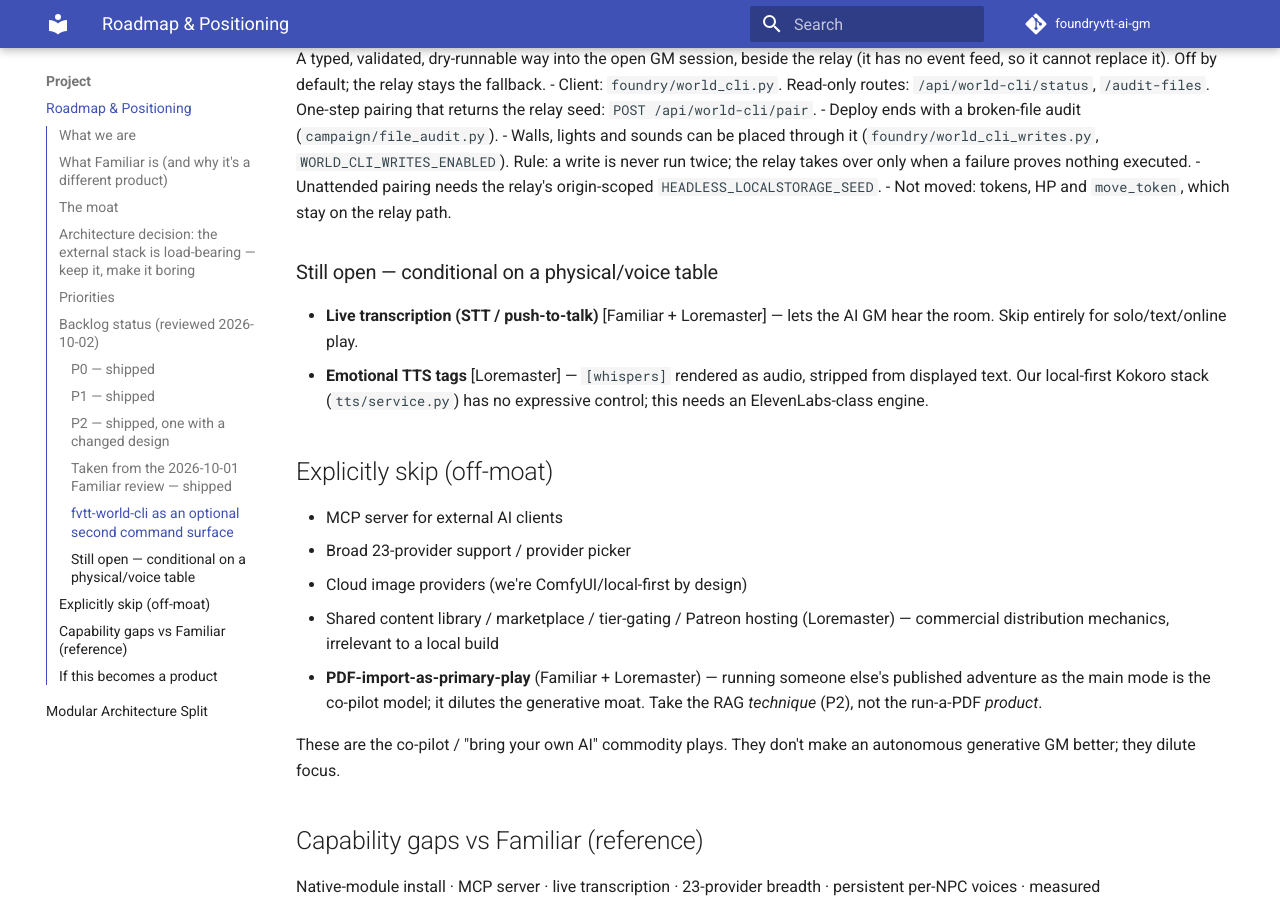
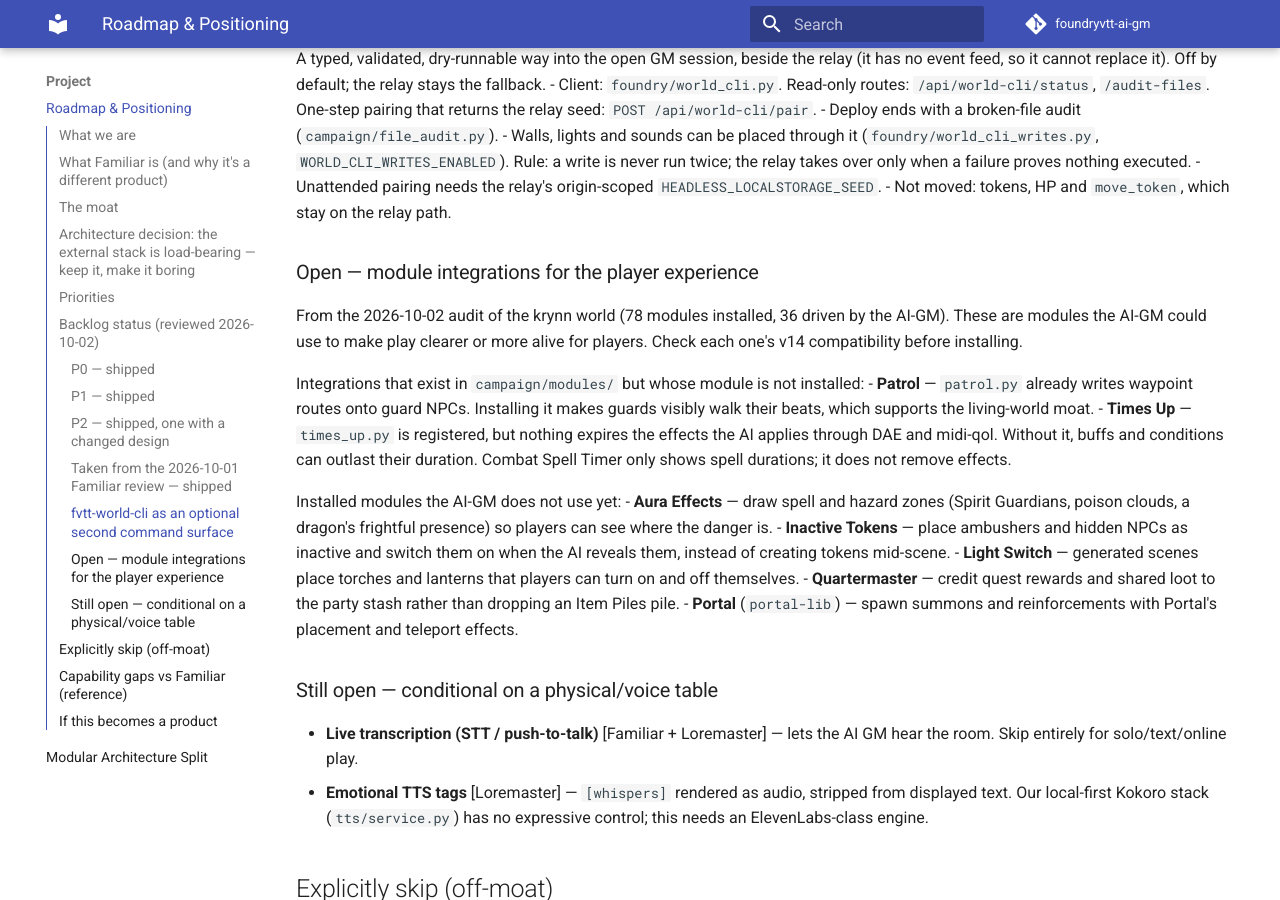
Before and after one commit to cjkennedy1972/foundryvtt-ai-gm, an MkDocs documentation site: the page built from docs/ROADMAP.md, in a window 1280 px wide and 900 px high, scrolled down 2613 px. Built offline with MkDocs 1.6.1 and Material for MkDocs 9.7.7, drawn with Linux system fonts in a browser that asks for light colours; comment, search, counter and statistics services are not loaded; some of the changed text lies outside the part shown.

Commit message:
docs(roadmap): add module integrations for the player experience
From the 2026-10-02 krynn module audit: install Patrol and Times Up, which
already have integrations, and wire in Aura Effects, Inactive Tokens, Light
Switch, Quartermaster and Portal.

```diff
--- a/docs/ROADMAP.md
+++ b/docs/ROADMAP.md
@@ -61,7 +61,7 @@
 The backlog below came from reviewing **Familiar** and **Loremaster** — the point was
 to take the *ideas* that reinforce autonomy, not the co-pilot framing. Source tagged in
 brackets. Every P0, P1 and P2 item has since shipped; each line names the code that
-implements it.
+implements it. The open items are the module integrations and the voice-table work below.
 
 ### P0 — shipped
 - **Canon system (draft vs. canonized lore)** [Loremaster] — `context/canon.py`, the
@@ -121,6 +121,30 @@
 - Unattended pairing needs the relay's origin-scoped `HEADLESS_LOCALSTORAGE_SEED`.
 - Not moved: tokens, HP and `move_token`, which stay on the relay path.
 
+### Open — module integrations for the player experience
+From the 2026-10-02 audit of the krynn world (78 modules installed, 36 driven by the
+AI-GM). These are modules the AI-GM could use to make play clearer or more alive for
+players. Check each one's v14 compatibility before installing.
+
+Integrations that exist in `campaign/modules/` but whose module is not installed:
+- **Patrol** — `patrol.py` already writes waypoint routes onto guard NPCs. Installing it
+  makes guards visibly walk their beats, which supports the living-world moat.
+- **Times Up** — `times_up.py` is registered, but nothing expires the effects the AI
+  applies through DAE and midi-qol. Without it, buffs and conditions can outlast their
+  duration. Combat Spell Timer only shows spell durations; it does not remove effects.
+
+Installed modules the AI-GM does not use yet:
+- **Aura Effects** — draw spell and hazard zones (Spirit Guardians, poison clouds, a
+  dragon's frightful presence) so players can see where the danger is.
+- **Inactive Tokens** — place ambushers and hidden NPCs as inactive and switch them on
+  when the AI reveals them, instead of creating tokens mid-scene.
+- **Light Switch** — generated scenes place torches and lanterns that players can turn
+  on and off themselves.
+- **Quartermaster** — credit quest rewards and shared loot to the party stash rather
+  than dropping an Item Piles pile.
+- **Portal** (`portal-lib`) — spawn summons and reinforcements with Portal's placement
+  and teleport effects.
+
 ### Still open — conditional on a physical/voice table
 - **Live transcription (STT / push-to-talk)** [Familiar + Loremaster] — lets the AI GM
   hear the room. Skip entirely for solo/text/online play.
```
